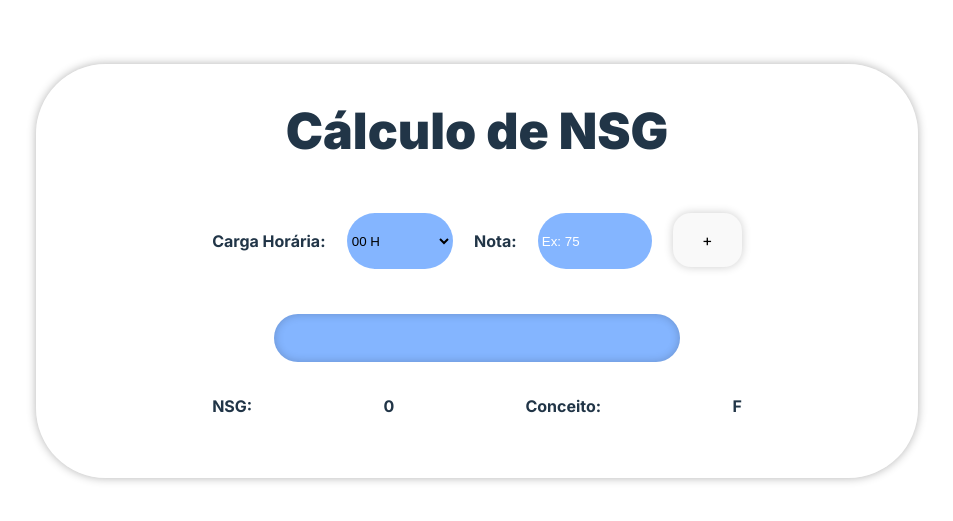
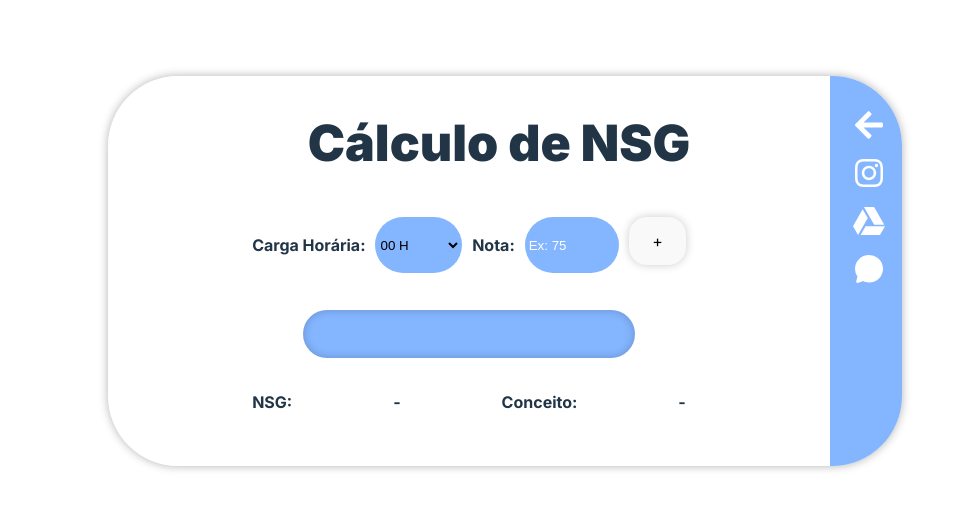
Before and after one commit to nicolashdx/HubLN, a React (Vite) app: page /HubLN/nsg in a window 1280 px wide. Shown: the part 129-650 px from the top of the page, without its empty margins (135-1088 px from the left). Built offline with nearby package versions, Linux system fonts and the light colour scheme.

Commit message:
fixing bugs

```diff
--- a/src/navbar.css
+++ b/src/navbar.css
@@ -1,15 +1,20 @@
 
-.navbar{
-    background-color: rgba(255, 255, 255, 0);
+nav{
+    display: flex;
+    background-color: rgba(11, 108, 255, 0.5);
     border-top-right-radius: 70px;
     border-bottom-right-radius: 70px;
-    /*font-size: 72px;*/
+    font-size: 32px;
+    height: 100%;
 }
 
-.navbar >*{
+nav > *{
     opacity: 1 ;
 }
 
-ul {
+.navigation {
     list-style-type: none;
+    margin: 0;
+    margin-top: 30px;
+    padding-inline: 20px;
 }
--- a/src/navbar.jsx
+++ b/src/navbar.jsx
@@ -8,8 +8,8 @@ import './navbar.css'
 
 function Navbar() {
   return (
-    <nav className='navbar'>
-      <ul>
+    <nav>
+      <ul className='navigation'>
         <li>
           <Link to="/">
             <FaArrowLeft />
--- a/src/nsg.css
+++ b/src/nsg.css
@@ -1,16 +1,7 @@
 .contentNsg {
     display: flexbox;
     flex-direction: column;
-    background-color: rgba(255, 255, 255, 0.4); /*background color white com opacity 40%*/
-    border-radius: 70px;
-    box-shadow: 0 0 10px rgba(0, 0, 0, 0.3); /* Sombra do container */
-    height: 100%;
-    width: 100%;
-    max-width: 900px ;
-    justify-content: center;
-    align-items: center;
-    margin-top: 30px;
-    margin-bottom: 30px;
+
 }
 .contentNsg >*{ /* opacidade dos elementos do container*/
     opacity: 1 ;
@@ -19,6 +10,15 @@
 .organizar{
     display: flex;
     flex-direction: row;
+    background-color: rgba(255, 255, 255, 0.4); /*background color white com opacity 40%*/
+    border-radius: 70px;
+    box-shadow: 0 0 10px rgba(0, 0, 0, 0.3); /* Sombra do container */
+    height: 100%;
+    width: 100%;
+    max-width: 900px ;
+    justify-content: center;
+    margin-top: 30px;
+    margin-bottom: 30px;
 }
 
 .titulo{
@@ -26,7 +26,8 @@
   font-weight: 800;
   margin-top: 30px;
   margin-bottom: 5%;
-  margin-inline: 250px;
+  margin-left: 200px;
+  margin-right: 140px;
 }
 
 input, select{
@@ -64,9 +65,7 @@ input:focus, input:focus-visible {
     margin: 0;
 }
 
-.navbar{
-    margin: 0;
-}
+
 
 .listDiscp{
     background-color: rgba(11, 108, 255, 0.5);
--- a/src/nsg.jsx
+++ b/src/nsg.jsx
@@ -9,13 +9,11 @@ import './nsg.css'
 
 function NSG() {
   const [disciplinas, set_disciplinas] = useState([]);
-  const [nsg_value, set_nsg_value] = useState(0);
-  const [conceito_value, set_conceito_value] = useState('F')
+  const [nsg_value, set_nsg_value] = useState('');
+  const [conceito_value, set_conceito_value] = useState('')
 
   const calc_nsg = () => {
     if(disciplinas.length === 0){
-      set_nsg_value(0);
-      set_conceito_value('F');
       return;
     }
 
@@ -76,7 +74,8 @@ function NSG() {
   }
 
   const rm_disciplina = (index) => {
-    const att_disciplinas = [...disciplinas].splice(index, 1);
+    const att_disciplinas = [...disciplinas];
+    att_disciplinas.splice(index, 1);
     set_disciplinas(att_disciplinas);
   };
 
@@ -117,16 +116,15 @@ function NSG() {
           </div>
           <div className='indiv'>
             <p>NSG:</p>
-            <p className='nsgResult'>{parseFloat(nsg_value.toFixed(2))}</p>
+            <p className='nsgResult'>{(nsg_value != '') ? parseFloat(nsg_value.toFixed(2)) : '-'}</p>
             <p>Conceito:</p>
-            <p className='conceitoResult'>{conceito_value}</p>
+            <p className='conceitoResult'>{(conceito_value != '') ? conceito_value : '-'}</p>
           </div>
           </div>
-          <Navbar className="navbar"/>
+          <div className="navbar">
+            <Navbar/>
+          </div>
         </div>
-
-
-
     </>
   )
 }
```
